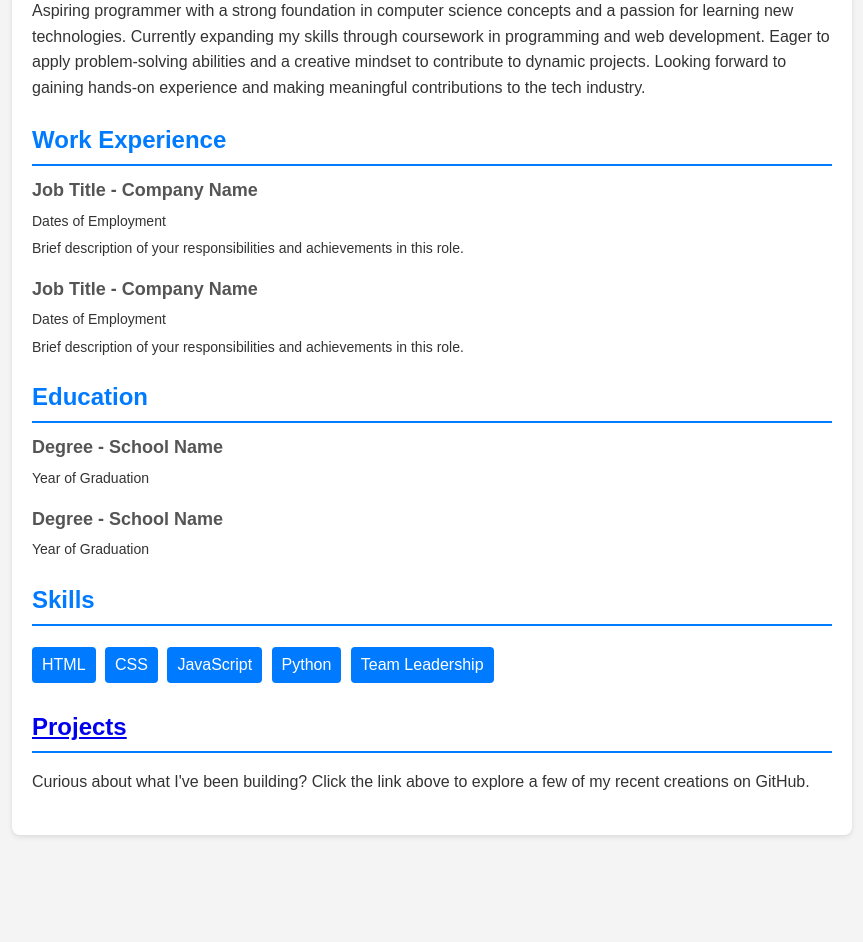
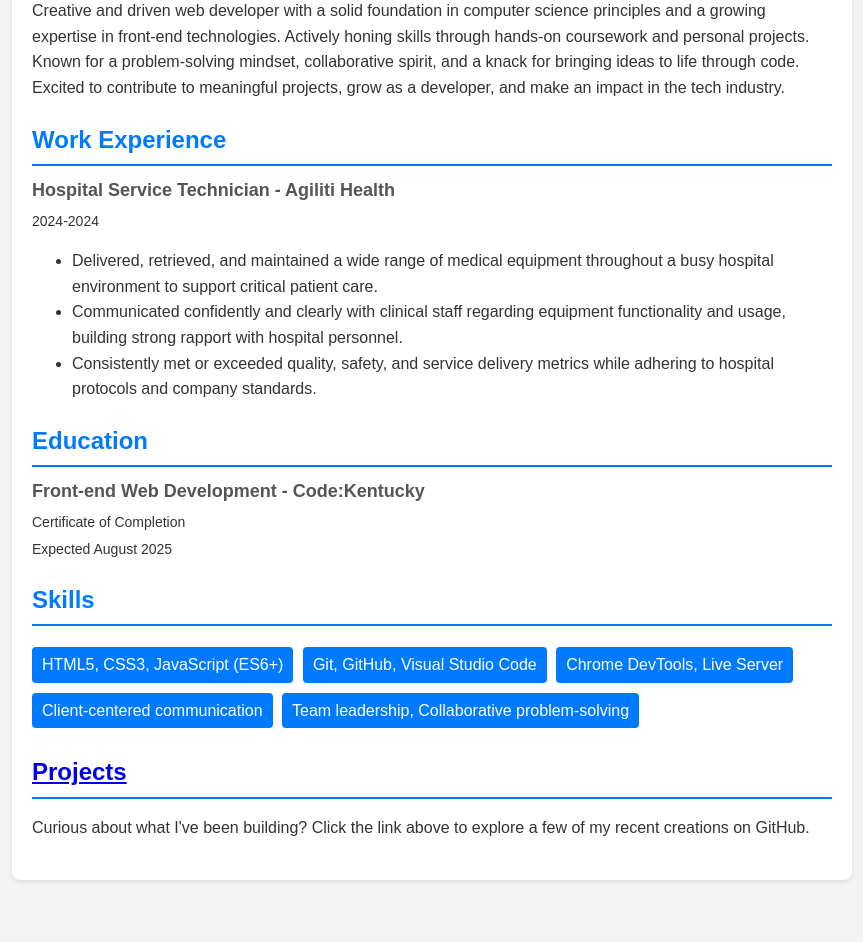
Before and after one commit to kaylajill12/kaylajill12.github.io, a plain HTML site: page resume.html in a window 1280 px wide. Shown: the part 204-1146 px from the top of the page, without its empty margins (208-1071 px from the left). Before the commit the page ends 1059 px from the top, so only its background shows below. Drawn offline with Linux system fonts and the light colour scheme.

Commit message:
Updated resume details, removed extra placeholders, added homepage link

```diff
--- a/resume.html
+++ b/resume.html
@@ -3,13 +3,13 @@
     <head>
         <meta charset="UTF-8" />
         <meta name="viewport" content="width=device-width, initial-scale=1.0" />
-        <title>Kayla Hardy Resume</title>
+        <title>Kayla Jill Resume</title>
         <link rel="stylesheet" href="css/styles.css">
     </head>
     <body>
         <main class="container">
             <section class="header">
-                <h1>Kayla Hardy</h1>
+                <h1>Kayla Jill</h1>
                 <p class="contact">
                     Email:
                     <a href="mailto:kaylajill12@gmail.com">kaylajill12@gmail.com</a>
@@ -20,48 +20,38 @@
             <section class="section">
                 <h2>Summary</h2>
                 <p>
-                    Aspiring programmer with a strong foundation in computer science concepts and a passion for learning new technologies. Currently expanding my skills through coursework in programming and web development. Eager to apply problem-solving abilities and a creative mindset to contribute to dynamic projects. Looking forward to gaining hands-on experience and making meaningful contributions to the tech industry.
+                    Creative and driven web developer with a solid foundation in computer science principles and a growing expertise in front-end technologies. Actively honing skills through hands-on coursework and personal projects. Known for a problem-solving mindset, collaborative spirit, and a knack for bringing ideas to life through code. Excited to contribute to meaningful projects, grow as a developer, and make an impact in the tech industry.
                 </p>
             </section>
             <section class="section">
                 <h2>Work Experience</h2>
                 <div class="item">
-                    <h3>Job Title - Company Name</h3>
-                    <p>Dates of Employment</p>
-                    <p>
-                        Brief description of your responsibilities and
-                        achievements in this role.
-                    </p>
-                </div>
-                <div class="item">
-                    <h3>Job Title - Company Name</h3>
-                    <p>Dates of Employment</p>
-                    <p>
-                        Brief description of your responsibilities and
-                        achievements in this role.
-                    </p>
+                    <h3>Hospital Service Technician - Agiliti Health</h3>
+                    <p>2024-2024</p>
+                    <ul>
+                            <li>Delivered, retrieved, and maintained a wide range of medical equipment throughout a busy hospital environment to support critical patient care.</li>
+                            <li>Communicated confidently and clearly with clinical staff regarding equipment functionality and usage, building strong rapport with hospital personnel.</li>
+                            <li>Consistently met or exceeded quality, safety, and service delivery metrics while adhering to hospital protocols and company standards.</li>
+                    </ul>
                 </div>
             </section>
             <section class="section">
                 <h2>Education</h2>
                 <div class="item">
-                    <h3>Degree - School Name</h3>
-                    <p>Year of Graduation</p>
-                </div>
-                <div class="item">
-                    <h3>Degree - School Name</h3>
-                    <p>Year of Graduation</p>
+                    <h3>Front-end Web Development - Code:Kentucky</h3>
+                    <p>Certificate of Completion</p>
+                    <p>Expected August 2025</p>
                 </div>
             </section>
             <section class="section">
                 <h2>Skills</h2>
                 <div class="skills">
                     <ul>
-                        <li>HTML</li>
-                        <li>CSS</li>
-                        <li>JavaScript</li>
-                        <li>Python</li>
-                        <li>Team Leadership</li>
+                        <li>HTML5, CSS3, JavaScript (ES6+)</li>
+                        <li>Git, GitHub, Visual Studio Code</li>
+                        <li>Chrome DevTools, Live Server</li>
+                        <li>Client-centered communication</li>
+                        <li>Team leadership, Collaborative problem-solving</li>
                     </ul>
                 </div>
             </section>
@@ -70,5 +60,8 @@
                 <p>Curious about what I've been building? Click the link above to explore a few of my recent creations on GitHub.</p>
             </section>
         </main>
+        <footer>
+            <p><a href="index.html">← Back to Home</a></p>
+        </footer>
     </body>
 </html>
```
